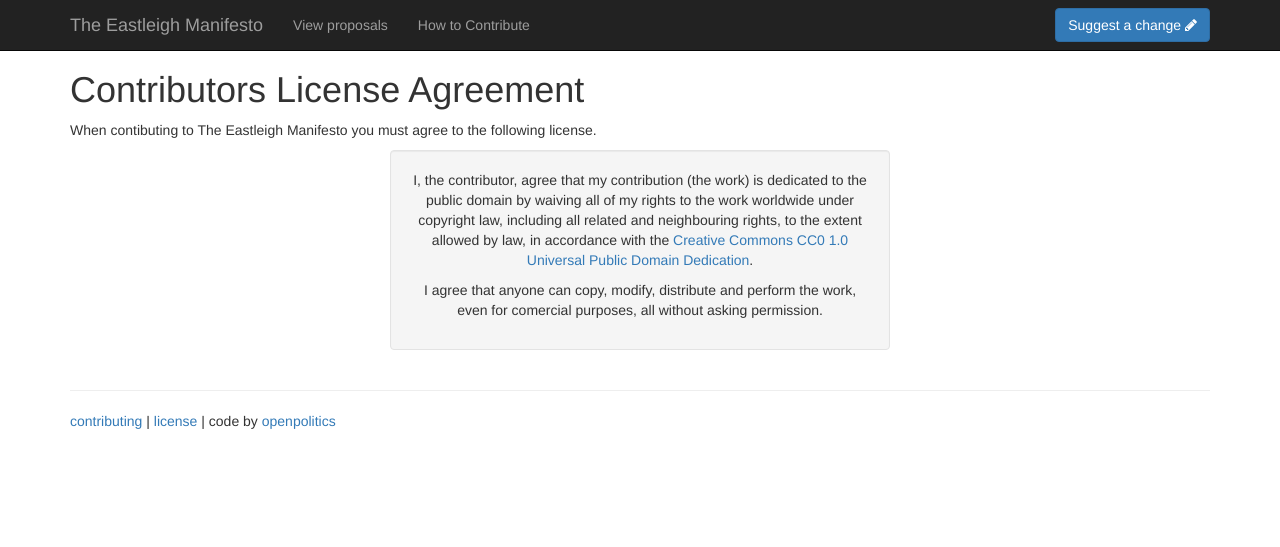
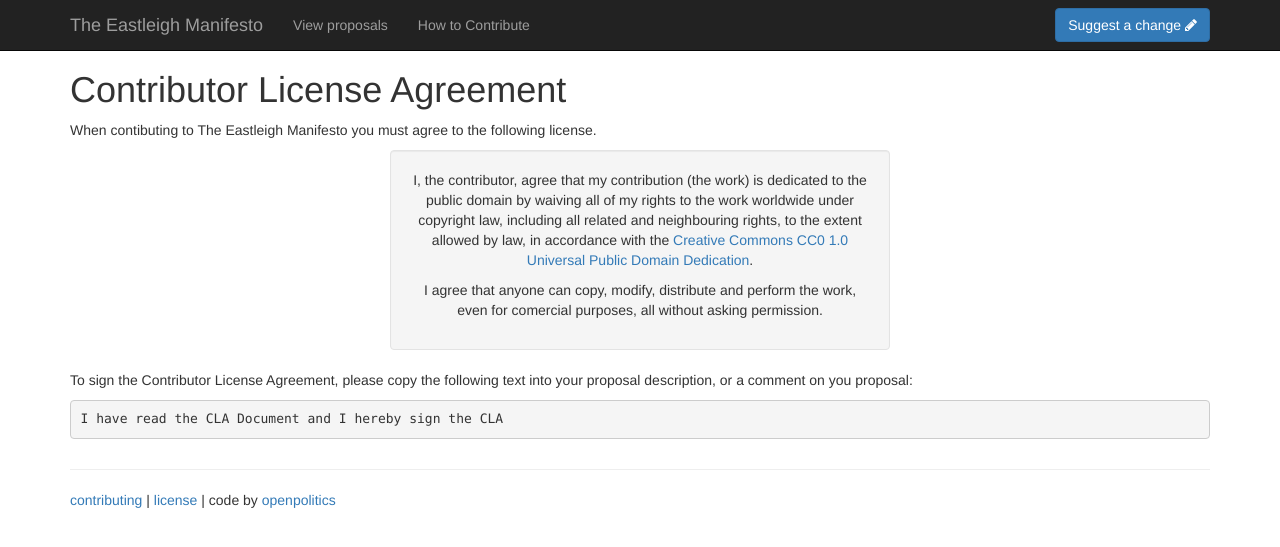
Before and after one commit to OpenEastleigh/eastleigh-manifesto, a Jekyll site: the page built from cla.md, in a window 1280 px wide. Shown: the top 547 px of the page. Built offline with Jekyll 4.4.1, drawn with Linux system fonts in a browser that asks for light colours.

Commit message:
Update cla.md
Add instructions for signing the CLA

````diff
--- a/cla.md
+++ b/cla.md
@@ -1,5 +1,5 @@
 ---
-title: Contributors License Agreement
+title: Contributor License Agreement
 ---
 
 When contibuting to The Eastleigh Manifesto you must agree to the following license.
@@ -9,3 +9,9 @@ When contibuting to The Eastleigh Manifesto you must agree to the following lice
 
   <p>I agree that anyone can copy, modify, distribute and perform the work, even for comercial purposes, all without asking permission.</p>
 </div>
+
+To sign the Contributor License Agreement, please copy the following text into your proposal description, or a comment on you proposal:
+
+```
+I have read the CLA Document and I hereby sign the CLA
+```
````
